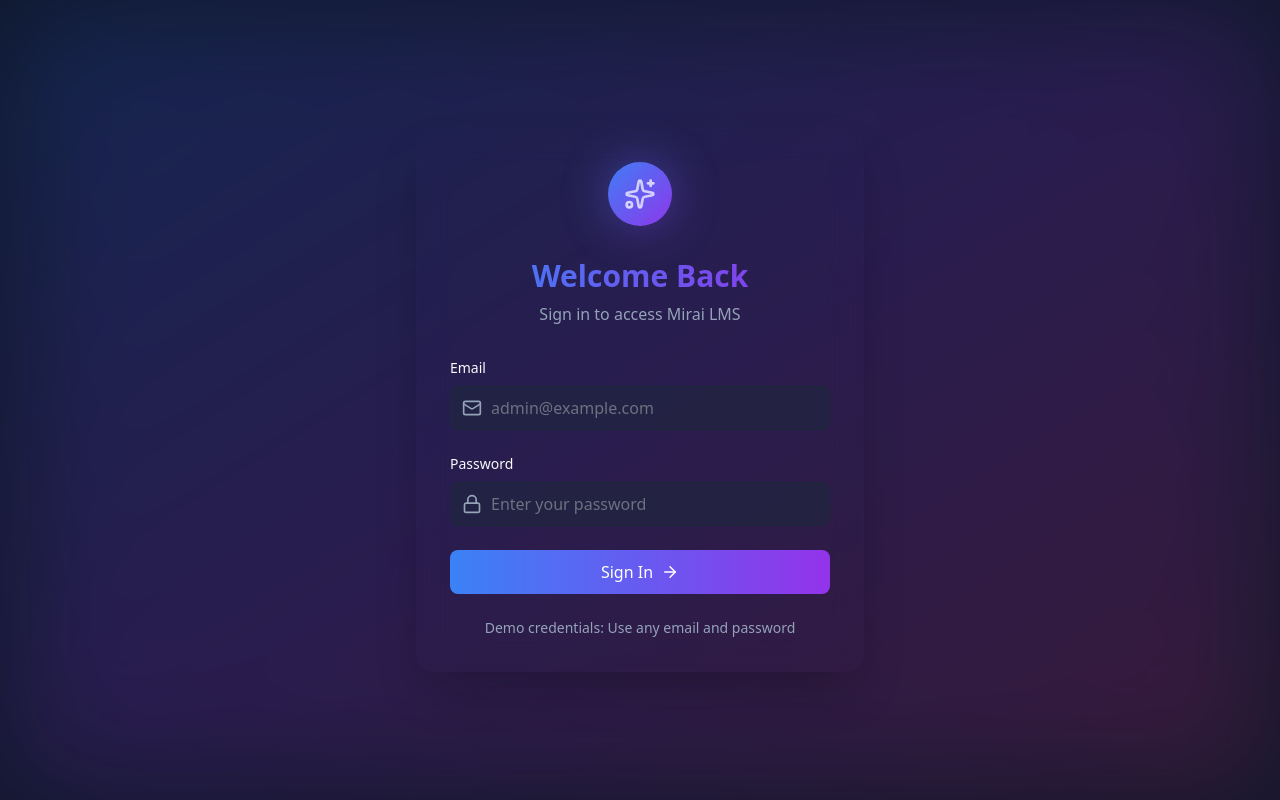
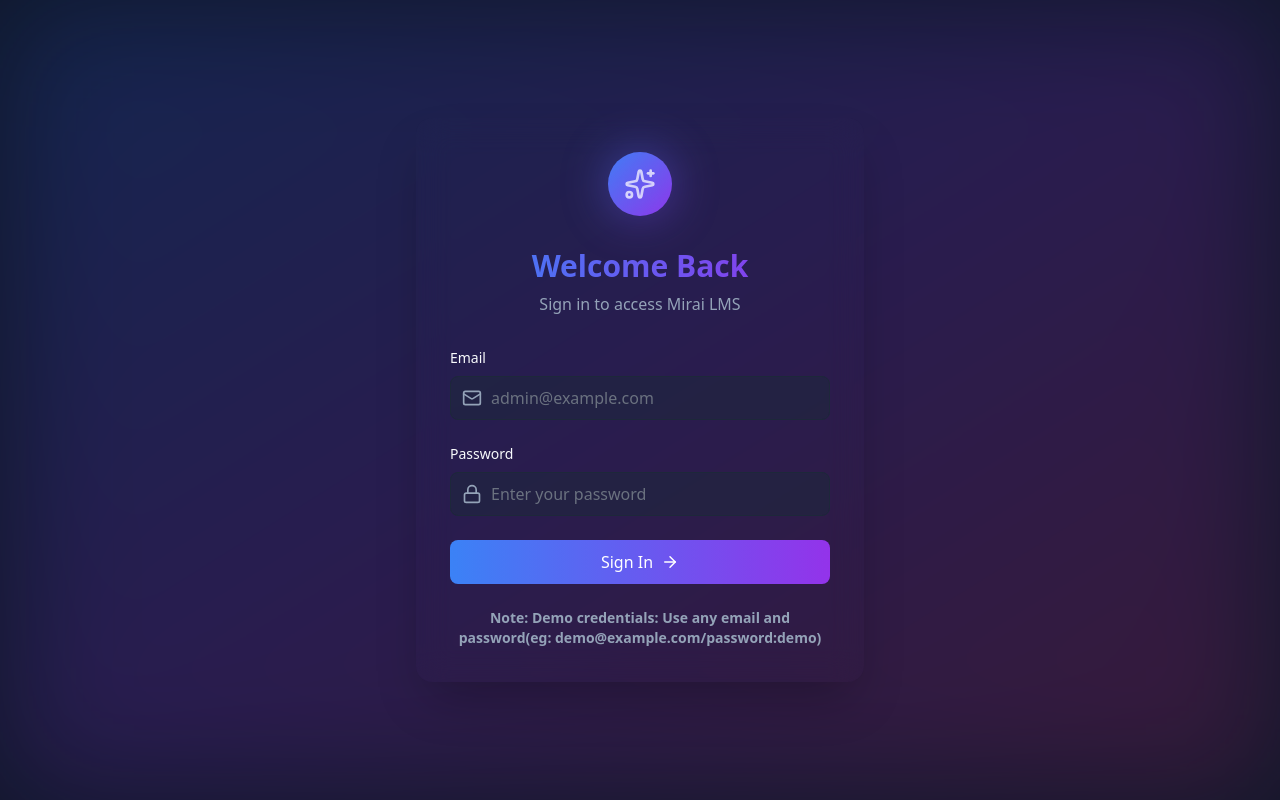
Before and after one commit to vkod/mirai-lms-ui, a React (Vite) app: page /login in a window 1280 px wide. Built offline with nearby package versions, Linux system fonts and the light colour scheme.

Commit message:
Update login

```diff
--- a/src/pages/LoginPage.tsx
+++ b/src/pages/LoginPage.tsx
@@ -137,7 +137,7 @@ export default function LoginPage() {
             transition={{ delay: 0.7 }}
             className="mt-6 text-center text-sm text-muted-foreground"
           >
-            Demo credentials: Use any email and password
+            <b>Note: Demo credentials: Use any email and password(eg: demo@example.com/password:demo)</b>
           </motion.div>
         </div>
       </motion.div>
```
